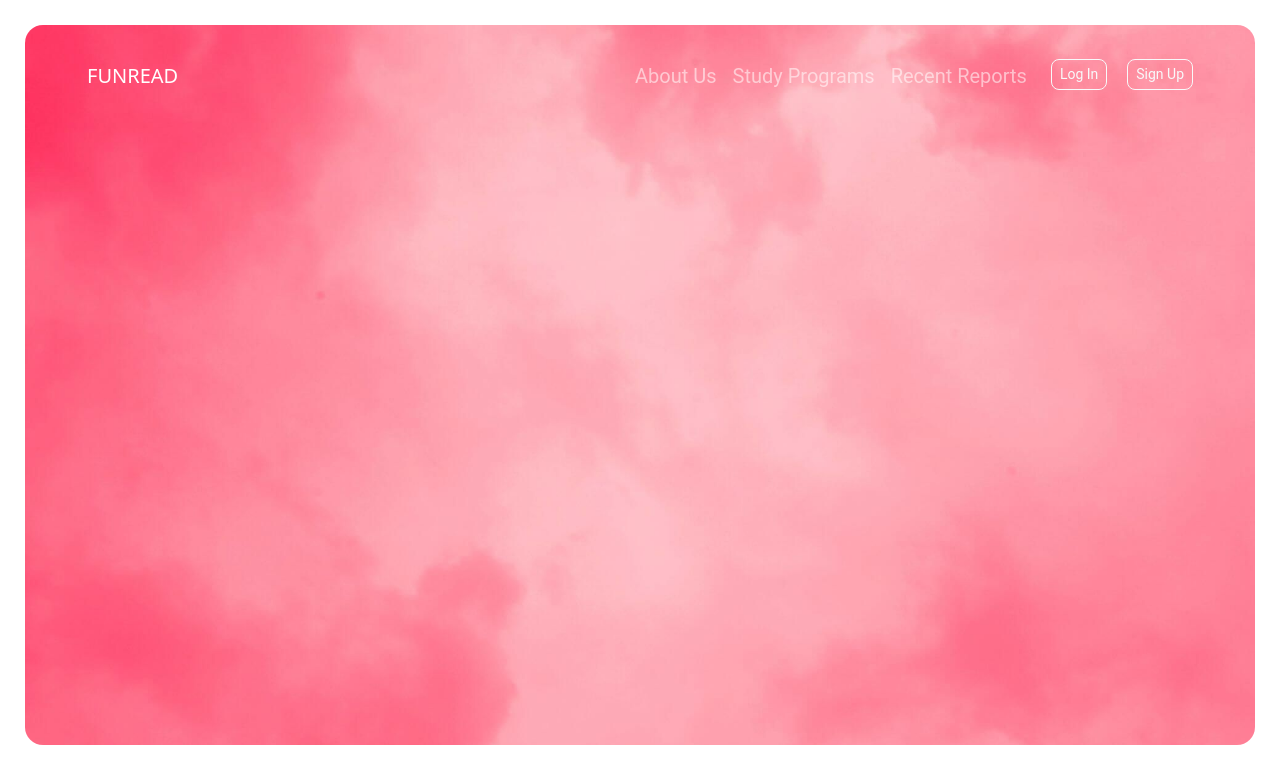
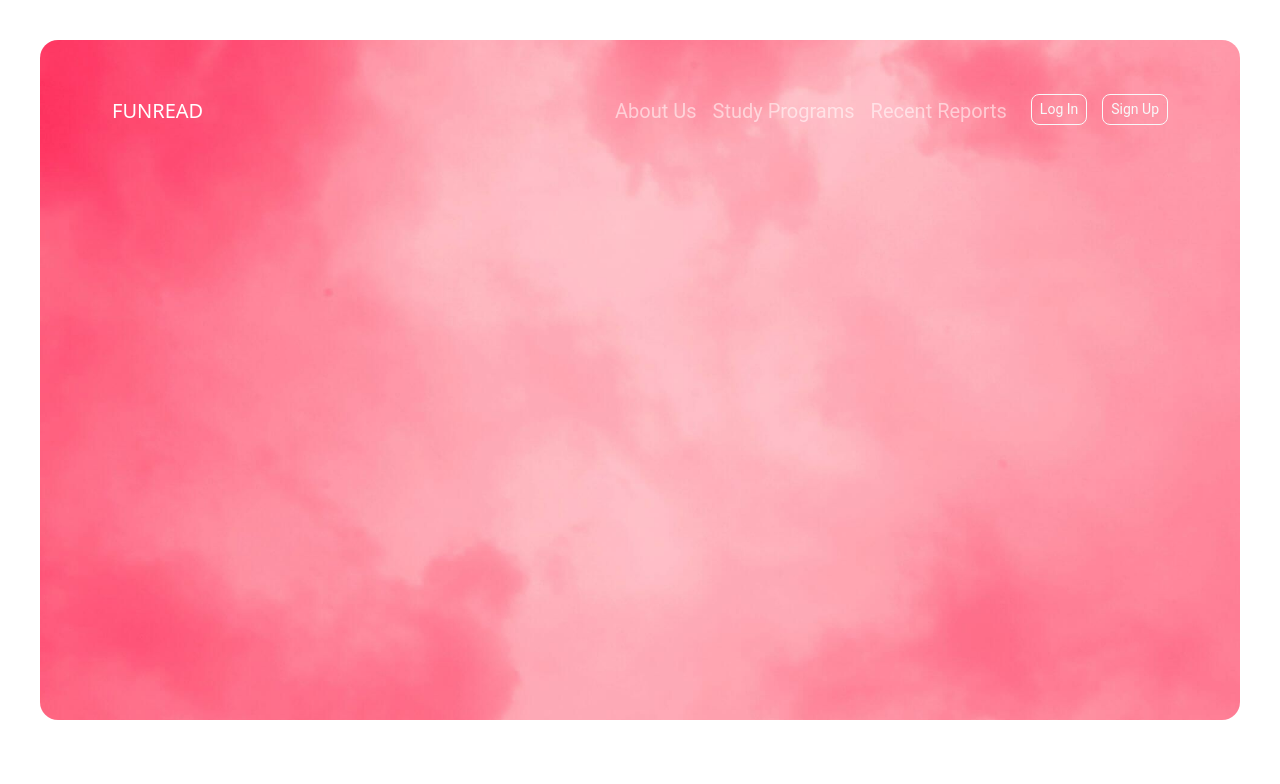
Before and after one commit to Funread/funread, a React (Create React App) app in the folder frontend/: page / in a window 1280 px wide. Shown: the top 784 px of the page. Built offline with nearby package versions, Linux system fonts and the light colour scheme.

Commit message:
FR-72-Rodman-Ariel Creación botones componente.
Creación de los botones en forma de componente.

```diff
--- a/frontend/src/App.css
+++ b/frontend/src/App.css
@@ -30,17 +30,17 @@
 /* ----------------------------------------Made by me---------------------------------------- */
 
 .background {
-  height: 90vh;
+  height: 85vh;
   background-position: center;
   background-repeat: no-repeat;
   background-size: cover;
   overflow: hidden;
-  margin: 25px;
+  margin: 40px;
   border-radius: 18px;
 
 }
 
-.buttonLogin {
+.custom-button {
   margin-right: 15px;
 }
 
@@ -64,7 +64,7 @@
 }
 
 .main-header{
-  margin: 20px 50px 10px 50px;
+  margin: 40px 45px 80px 60px;
 }
 
 .account-button-content{
--- /dev/null
+++ b/frontend/src/Components/Shared/CustomButton.jsx
@@ -0,0 +1,19 @@
+import React from 'react';
+import {Button } from "react-bootstrap";
+
+
+
+class CustomButton extends React.Component {
+
+
+  render() {
+    return (
+        <>
+            <Button className="custom-button account-button-content btn-sm" variant="outline-light">{this.props.name}</Button>
+        </>
+
+    )
+  }
+}
+
+export default CustomButton;
--- a/frontend/src/Components/Header.jsx
+++ b/frontend/src/Components/Shared/Header.jsx
@@ -1,5 +1,5 @@
 import React from "react";
-
+import CustomButton from "./CustomButton";
 import { Navbar, Container, Nav, Button } from "react-bootstrap";
 
 class Header extends React.Component {
@@ -28,11 +28,8 @@ class Header extends React.Component {
                   <Nav.Link className="menu-options-content" href="#">Recent Reports</Nav.Link>
                 </div>
                 <div className="account-buttons">
-                <Button className="buttonLogin account-button-content btn-sm" variant="outline-light">
-                    Log In
-                  </Button>
-                  {"  "}
-                  <Button className="account-button-content btn-sm" variant="outline-light">Sign Up</Button>
+                  <CustomButton name={"Log In"}/>
+                  <CustomButton name={"Sign Up"}/>
                 </div>
 
               </Nav>
--- a/frontend/src/LandingPage.jsx
+++ b/frontend/src/LandingPage.jsx
@@ -1,7 +1,8 @@
 import React from 'react'
 import "./App.css";
-import Header from "./Components/Header";
+import Header from "./Components/Shared/Header";
 import Background from "./bg.jpg";
+import { Button } from 'react-bootstrap';
 
 function LandingPage() {
   return (
@@ -11,6 +12,7 @@ function LandingPage() {
         style={{ backgroundImage: `url(${Background})` }}
       >
         <Header />
+
       </div>
     </div>
   )
```
